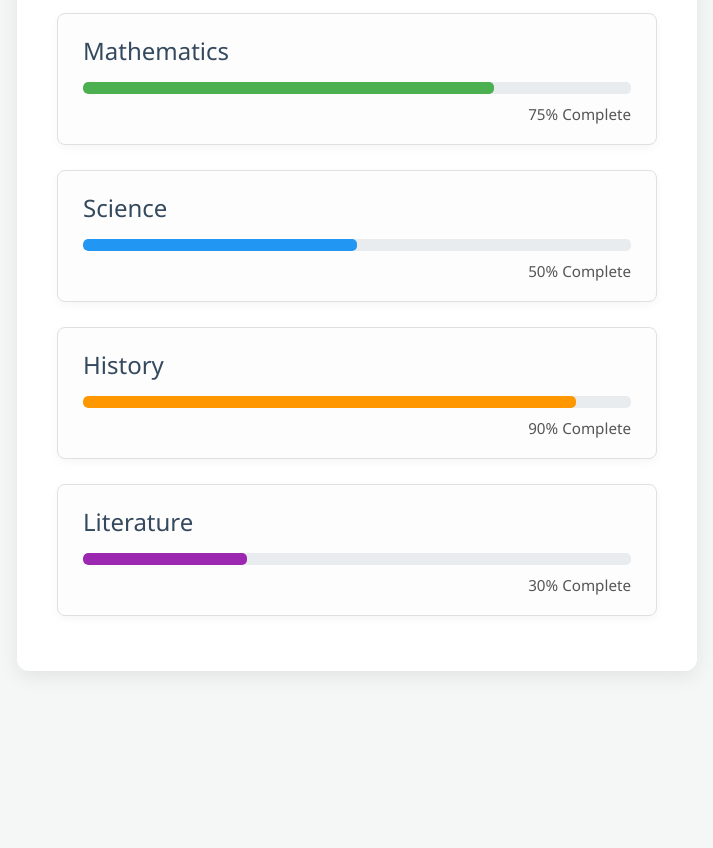
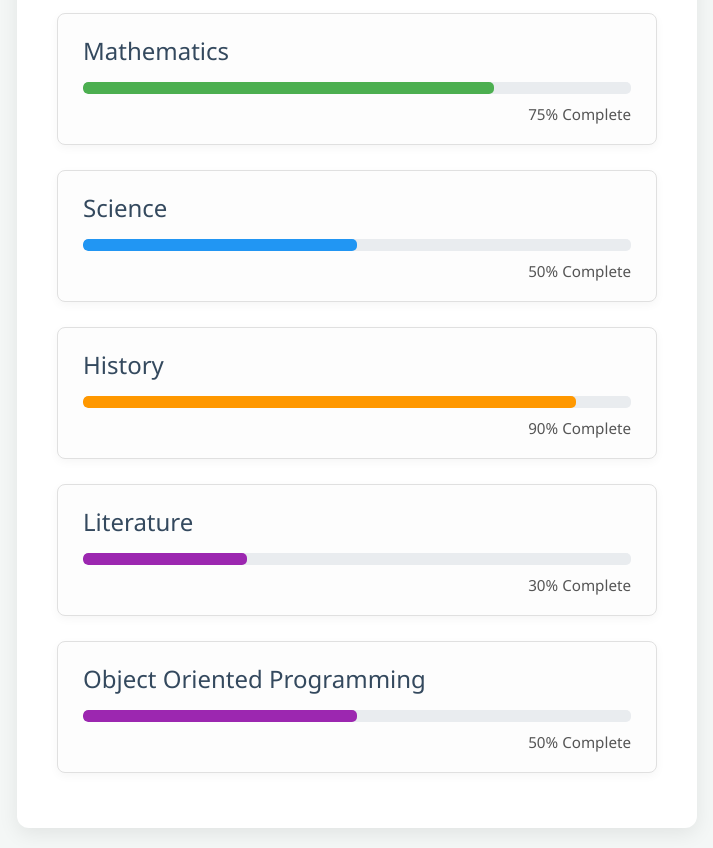
Before and after one commit to punith82/Punith-s-Task-5, a plain HTML site: page index.html in a window 1280 px wide. Shown: the part 144-992 px from the top of the page, without its empty margins (283-996 px from the left). Before the commit the page ends 840 px from the top, so only its background shows below. Drawn offline with Linux system fonts and the light colour scheme.

Commit message:
added one more subject

```diff
--- a/index.html
+++ b/index.html
@@ -41,7 +41,13 @@
             </div>
             <span class="progress-text">30% Complete</span>
         </div>
-
+        <div class="progress-card">
+            <h2>Object Oriented Programming</h2>
+            <div class="progress-bar-container">
+                <div class="progress-bar fill-literature" style="width: 50%;"></div>
+            </div>
+            <span class="progress-text">50% Complete</span>
         </div>
+    </div>
 </body>
 </html>
```
